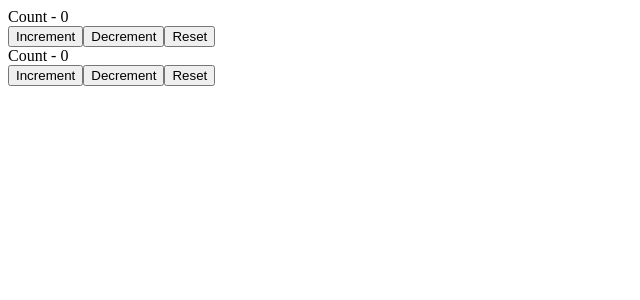
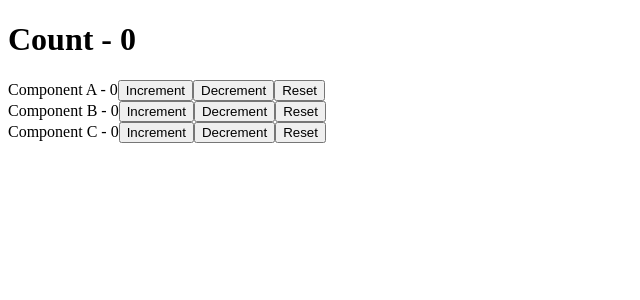
Before and after one commit to Abdulxoliq-1030/react-lesson-functional-component, a React (Create React App) app: page / in a window 1280 px wide. Shown: the top 300 px of the page, without its empty margins (0-640 px from the left). Built offline with nearby package versions, Linux system fonts and the light colour scheme.

Commit message:
use reducer and useContext combination

```diff
--- a/src/app.jsx
+++ b/src/app.jsx
@@ -1,15 +1,36 @@
-import React from "react";
-import CounterOne from "./components/counter-one";
-import CounterThree from "./components/counter-three";
-import CounterTwo from "./components/counter-two";
+import React, { useReducer } from "react";
+import CompA from "./components/comp-a";
+import CompB from "./components/comp-b";
+import CompC from "./components/comp-c";
+
+export const CountContext = React.createContext();
+
+const initialState = 0;
+const reducer = (state, action) => {
+  switch (action) {
+    case "increment":
+      return state + 1;
+    case "decrement":
+      return state - 1;
+    case "reset":
+      return initialState;
+
+    default:
+      return state;
+  }
+};
 
 function App() {
+  const [count, dispatch] = useReducer(reducer, initialState);
   return (
-    <>
-      {/* <CounterOne /> */}
-      {/* <CounterTwo /> */}
-      <CounterThree />
-    </>
+    <CountContext.Provider
+      value={{ countState: count, countDispatch: dispatch }}
+    >
+      <h1>Count - {count}</h1>
+      <CompA />
+      <CompB />
+      <CompC />
+    </CountContext.Provider>
   );
 }
 
--- /dev/null
+++ b/src/components/comp-a.jsx
@@ -0,0 +1,18 @@
+import React, { useContext } from "react";
+import { CountContext } from "../app";
+
+export default function CompA() {
+  const countContext = useContext(CountContext);
+  return (
+    <div>
+      Component A - {countContext.countState}
+      <button onClick={() => countContext.countDispatch("increment")}>
+        Increment
+      </button>
+      <button onClick={() => countContext.countDispatch("decrement")}>
+        Decrement
+      </button>
+      <button onClick={() => countContext.countDispatch("reset")}>Reset</button>
+    </div>
+  );
+}
--- /dev/null
+++ b/src/components/comp-b.jsx
@@ -0,0 +1,18 @@
+import React, { useContext } from "react";
+import { CountContext } from "../app";
+
+export default function CompB() {
+  const countContext = useContext(CountContext);
+  return (
+    <div>
+      Component B - {countContext.countState}
+      <button onClick={() => countContext.countDispatch("increment")}>
+        Increment
+      </button>
+      <button onClick={() => countContext.countDispatch("decrement")}>
+        Decrement
+      </button>
+      <button onClick={() => countContext.countDispatch("reset")}>Reset</button>
+    </div>
+  );
+}
--- /dev/null
+++ b/src/components/comp-c.jsx
@@ -0,0 +1,18 @@
+import React, { useContext } from "react";
+import { CountContext } from "../app";
+
+export default function CompC() {
+  const countContext = useContext(CountContext);
+  return (
+    <div>
+      Component C - {countContext.countState}
+      <button onClick={() => countContext.countDispatch("increment")}>
+        Increment
+      </button>
+      <button onClick={() => countContext.countDispatch("decrement")}>
+        Decrement
+      </button>
+      <button onClick={() => countContext.countDispatch("reset")}>Reset</button>
+    </div>
+  );
+}
--- a/src/components/counter-one.jsx
+++ /dev/null
@@ -1,30 +0,0 @@
-import React, { useReducer } from "react";
-
-const initialState = 0;
-const reducer = (state, action) => {
-  switch (action) {
-    case "increment":
-      return state + 1;
-    case "decrement":
-      return state - 1;
-    case "reset":
-      return initialState;
-    default:
-      return state;
-  }
-};
-
-function CounterOne() {
-  const [count, dispatch] = useReducer(reducer, initialState);
-
-  return (
-    <div>
-      <div>Count - {count}</div>
-      <button onClick={() => dispatch("increment")}>Increment</button>
-      <button onClick={() => dispatch("decrement")}>Decrement</button>
-      <button onClick={() => dispatch("reset")}>Reset</button>
-    </div>
-  );
-}
-
-export default CounterOne;
--- a/src/components/counter-three.jsx
+++ /dev/null
@@ -1,39 +0,0 @@
-import React, { useReducer } from "react";
-
-const initialState = 0;
-const reducer = (state, action) => {
-  switch (action) {
-    case "increment":
-      return state + 1;
-    case "decrement":
-      return state - 1;
-    case "reset":
-      return initialState;
-    default:
-      return state;
-  }
-};
-
-function CounterThree() {
-  const [count, dispatch] = useReducer(reducer, initialState);
-  const [countTwo, dispatchTwo] = useReducer(reducer,initialState);
-
-  return (
-    <>
-      <div>
-        <div>Count - {count}</div>
-        <button onClick={() => dispatch("increment")}>Increment</button>
-        <button onClick={() => dispatch("decrement")}>Decrement</button>
-        <button onClick={() => dispatch("reset")}>Reset</button>
-      </div>
-      <div>
-        <div>Count - {countTwo}</div>
-        <button onClick={() => dispatchTwo("increment")}>Increment</button>
-        <button onClick={() => dispatchTwo("decrement")}>Decrement</button>
-        <button onClick={() => dispatchTwo("reset")}>Reset</button>
-      </div>
-    </>
-  );
-}
-
-export default CounterThree;
--- a/src/components/counter-two.jsx
+++ /dev/null
@@ -1,56 +0,0 @@
-import React, { useReducer } from "react";
-
-const initialState = {
-  firstCounter: 0,
-  secondCounter: 10,
-};
-const reducer = (state, action) => {
-  switch (action.type) {
-    case "increment":
-      return { ...state, firstCounter: state.firstCounter + action.value };
-    case "decrement":
-      return { ...state, firstCounter: state.firstCounter - action.value };
-    case "increment2":
-      return { ...state, secondCounter: state.secondCounter + action.value };
-    case "decrement2":
-      return { ...state, secondCounter: state.secondCounter - action.value };
-    case "reset":
-      return initialState;
-    default:
-      return state;
-  }
-};
-
-function CounterTwo() {
-  const [count, dispatch] = useReducer(reducer, initialState);
-
-  return (
-    <div>
-      <div>FirstCounter - {count.firstCounter}</div>
-      <div>SecondCounter - {count.secondCounter}</div>
-      <button onClick={() => dispatch({ type: "increment", value: 1 })}>
-        Increment
-      </button>
-      <button onClick={() => dispatch({ type: "decrement", value: 1 })}>
-        Decrement
-      </button>
-      <button onClick={() => dispatch({ type: "increment", value: 5 })}>
-        Increment 5
-      </button>
-      <button onClick={() => dispatch({ type: "decrement", value: 5 })}>
-        Decrement 5
-      </button>
-      <div>
-        <button onClick={() => dispatch({ type: "increment2", value: 1 })}>
-          Increment Counter 2
-        </button>
-        <button onClick={() => dispatch({ type: "decrement2", value: 1 })}>
-          Decrement Counter 2
-        </button>
-      </div>
-      <button onClick={() => dispatch({ type: "reset" })}>Reset</button>
-    </div>
-  );
-}
-
-export default CounterTwo;
```
